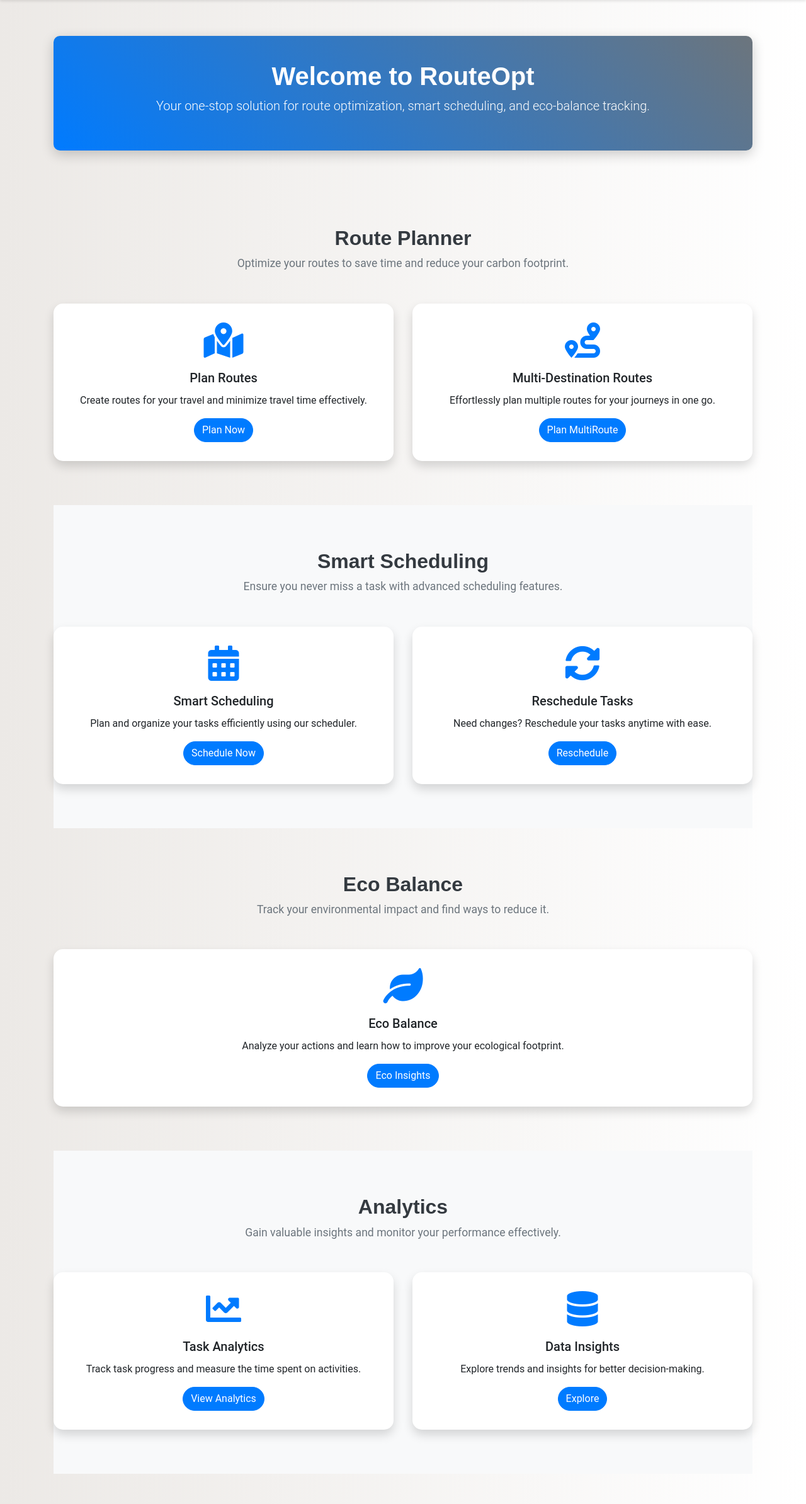
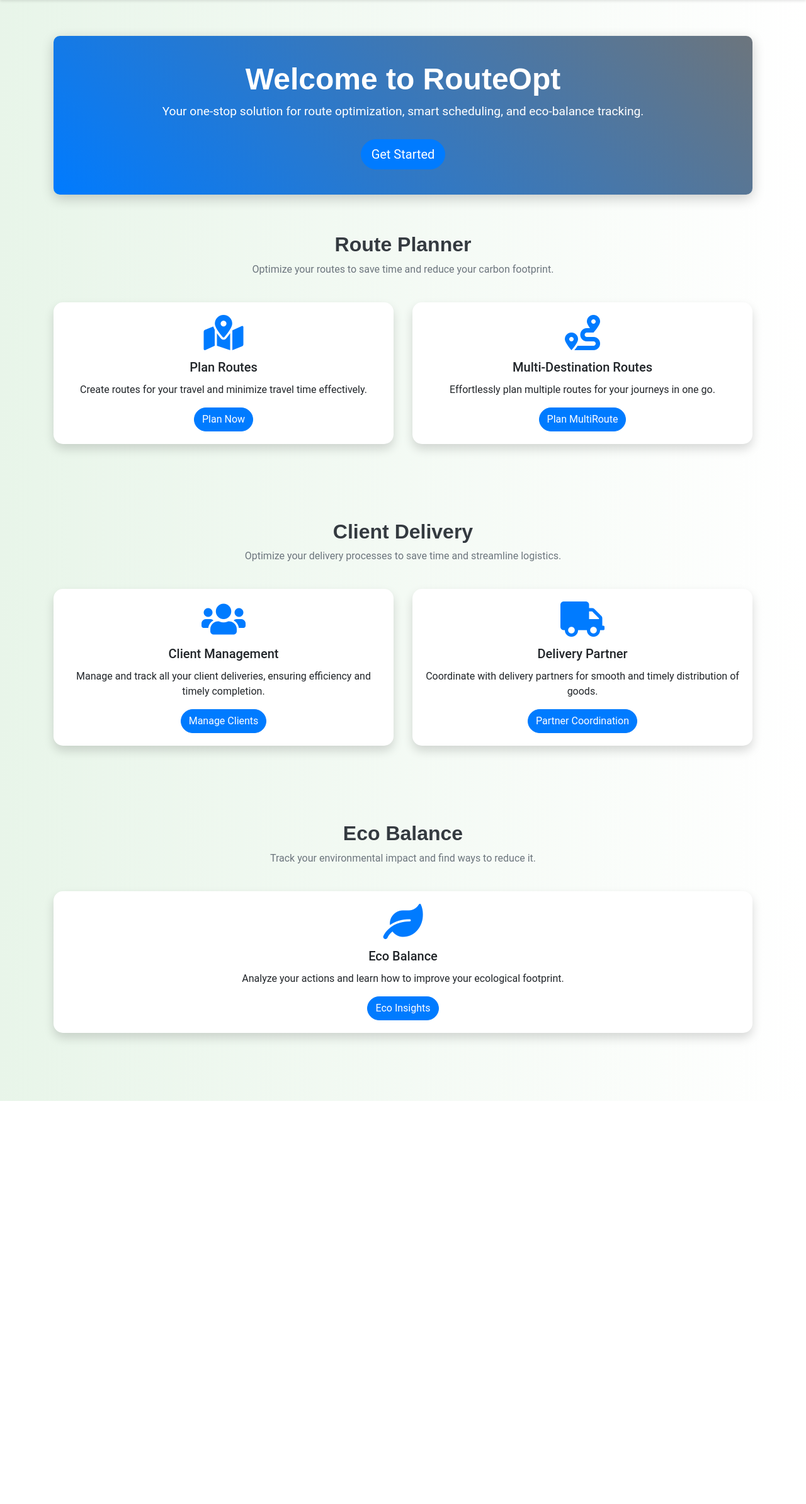
Before and after one commit to diva3501/DCR, a Flask app: page /routeCalculator in a window 1280 px wide. Shown: the part 66-2454 px from the top of the page at 63% size. After the commit the page ends 1814 px from the top, so only its background shows below. Run offline with Flask 3, Linux system fonts and the light colour scheme; some libraries are stand-ins or nearby versions.

Commit message:
Dashboard UI Update

```diff
--- a/DynamicRouteOptimizationProject/templates/dashboard.html
+++ b/DynamicRouteOptimizationProject/templates/dashboard.html
@@ -9,41 +9,39 @@
   <link rel="stylesheet" href="https://cdnjs.cloudflare.com/ajax/libs/font-awesome/5.15.4/css/all.min.css">
   <style>
     body {
-      background: linear-gradient(to right, #ece9e6, #ffffff);
+      background: linear-gradient(to right, #e8f5e9, #ffffff);
       font-family: "Roboto", sans-serif;
+      overflow-x: hidden;
     }
+
     .dashboard-header {
       background: linear-gradient(45deg, #007bff, #6c757d);
       border-radius: 10px;
       padding: 40px 20px;
       text-align: center;
       box-shadow: 0 6px 20px rgba(0, 0, 0, 0.2);
-      margin-bottom: 50px;
       color: #fff;
     }
 
     .dashboard-header h1 {
       font-family: 'Poppins', sans-serif;
-      font-size: 2.5rem;
+      font-size: 3rem;
       font-weight: bold;
     }
 
     .dashboard-header p {
-      font-size: 1.25rem;
-      font-family: 'Roboto', sans-serif;
+      font-size: 1.2rem;
+      margin-bottom: 30px;
     }
 
     .section {
-      padding: 70px 0;
-    }
-
-    .section:nth-child(odd) {
-      background-color: #f8f9fa;
+      padding: 60px 0;
+      position: relative;
     }
 
     .section-title {
       text-align: center;
-      margin-bottom: 50px;
+      margin-bottom: 40px;
     }
 
     .section-title h2 {
@@ -54,7 +52,7 @@
     }
 
     .section-title p {
-      font-size: 1.1rem;
+      font-size: 1rem;
       color: #6c757d;
     }
 
@@ -64,14 +62,6 @@
       transition: transform 0.3s ease, box-shadow 0.3s ease;
       background-color: #ffffff;
       overflow: hidden;
-      opacity: 0;
-      transform: translateY(50px);
-    }
-
-    .card.visible {
-      opacity: 1;
-      transform: translateY(0);
-      transition: opacity 0.6s ease, transform 0.6s ease;
     }
 
     .card:hover {
@@ -81,13 +71,13 @@
 
     .card-body {
       text-align: center;
-      padding: 30px 20px;
+      padding: 20px;
     }
 
     .card-body i {
       font-size: 3.5rem;
       color: #007bff;
-      margin-bottom: 20px;
+      margin-bottom: 15px;
     }
 
     .card:hover .card-body i {
@@ -103,21 +93,32 @@
       transform: scale(1.05);
     }
 
+    .highlight-section {
+      background-color: #f1f8e9;
+      padding: 60px 20px;
+      border-radius: 15px;
+      margin-top: 40px;
+    }
+
+    .highlight-section img {
+      width: 100%;
+      max-height: 400px;
+      object-fit: cover;
+      border-radius: 10px;
+      margin-bottom: 20px;
+    }
+
     @media (max-width: 768px) {
       .dashboard-header h1 {
-        font-size: 2rem;
-      }
-
-      .dashboard-header p {
-        font-size: 1rem;
+        font-size: 2.5rem;
       }
 
       .section-title h2 {
         font-size: 1.5rem;
       }
 
-      .card {
-        margin-bottom: 20px;
+      .highlight-section img {
+        max-height: 300px;
       }
     }
   </style>
@@ -128,11 +129,15 @@
 
   <div class="container py-5">
     <div class="dashboard-header">
-      <h1 class="display-4">Welcome to RouteOpt</h1>
-      <p class="lead">Your one-stop solution for route optimization, smart scheduling, and eco-balance tracking.</p>
+      <h1>Welcome to RouteOpt</h1>
+      <p>Your one-stop solution for route optimization, smart scheduling, and eco-balance tracking.</p>
+      <div>
+        <a href="/get-started" class="btn btn-primary btn-lg">Get Started</a>
+      </div>
     </div>
 
-    <div id="route-planner" class="section">
+
+    <div class="section" id="route-planner">
       <div class="section-title">
         <h2>Route Planner</h2>
         <p>Optimize your routes to save time and reduce your carbon footprint.</p>
@@ -143,7 +148,7 @@
             <div class="card-body">
               <i class="fas fa-map-marked-alt"></i>
               <h5 class="card-title">Plan Routes</h5>
-              <p class="card-text">Create routes for your travel and minimize travel time effectively.</p>
+              <p>Create routes for your travel and minimize travel time effectively.</p>
               <a href="/routes" class="btn btn-primary">Plan Now</a>
             </div>
           </div>
@@ -153,44 +158,43 @@
             <div class="card-body">
               <i class="fas fa-route"></i>
               <h5 class="card-title">Multi-Destination Routes</h5>
-              <p class="card-text">Effortlessly plan multiple routes for your journeys in one go.</p>
+              <p>Effortlessly plan multiple routes for your journeys in one go.</p>
               <a href="/calculate-multi-routes" class="btn btn-primary">Plan MultiRoute</a>
             </div>
           </div>
         </div>
       </div>
     </div>
-
-    <div id="smart-scheduling" class="section">
+    <div class="section" id="route-planner">
       <div class="section-title">
-        <h2>Smart Scheduling</h2>
-        <p>Ensure you never miss a task with advanced scheduling features.</p>
+        <h2>Client Delivery</h2>
+        <p>Optimize your delivery processes to save time and streamline logistics.</p>
       </div>
       <div class="row">
         <div class="col-md-6">
           <div class="card shadow">
             <div class="card-body">
-              <i class="fas fa-calendar-alt"></i>
-              <h5 class="card-title">Smart Scheduling</h5>
-              <p class="card-text">Plan and organize your tasks efficiently using our scheduler.</p>
-              <a href="/smart_scheduling" class="btn btn-primary">Schedule Now</a>
+              <i class="fas fa-users"></i>
+              <h5 class="card-title">Client Management</h5>
+              <p>Manage and track all your client deliveries, ensuring efficiency and timely completion.</p>
+              <a href="/client" class="btn btn-primary">Manage Clients</a>
             </div>
           </div>
         </div>
         <div class="col-md-6">
           <div class="card shadow">
             <div class="card-body">
-              <i class="fas fa-sync-alt"></i>
-              <h5 class="card-title">Reschedule Tasks</h5>
-              <p class="card-text">Need changes? Reschedule your tasks anytime with ease.</p>
-              <a href="/reschedule" class="btn btn-primary">Reschedule</a>
+              <i class="fas fa-truck"></i>
+              <h5 class="card-title">Delivery Partner</h5>
+              <p>Coordinate with delivery partners for smooth and timely distribution of goods.</p>
+              <a href="/deliveryPartner" class="btn btn-primary">Partner Coordination</a>
             </div>
           </div>
         </div>
       </div>
     </div>
 
-    <div id="eco-balance" class="section">
+    <div class="section" id="eco-balance">
       <div class="section-title">
         <h2>Eco Balance</h2>
         <p>Track your environmental impact and find ways to reduce it.</p>
@@ -201,7 +205,7 @@
             <div class="card-body">
               <i class="fas fa-leaf"></i>
               <h5 class="card-title">Eco Balance</h5>
-              <p class="card-text">Analyze your actions and learn how to improve your ecological footprint.</p>
+              <p>Analyze your actions and learn how to improve your ecological footprint.</p>
               <a href="/eco-balance" class="btn btn-primary">Eco Insights</a>
             </div>
           </div>
@@ -209,34 +213,6 @@
       </div>
     </div>
 
-    <div id="analytics" class="section">
-      <div class="section-title">
-        <h2>Analytics</h2>
-        <p>Gain valuable insights and monitor your performance effectively.</p>
-      </div>
-      <div class="row">
-        <div class="col-md-6">
-          <div class="card shadow">
-            <div class="card-body">
-              <i class="fas fa-chart-line"></i>
-              <h5 class="card-title">Task Analytics</h5>
-              <p class="card-text">Track task progress and measure the time spent on activities.</p>
-              <a href="/analytics" class="btn btn-primary">View Analytics</a>
-            </div>
-          </div>
-        </div>
-        <div class="col-md-6">
-          <div class="card shadow">
-            <div class="card-body">
-              <i class="fas fa-database"></i>
-              <h5 class="card-title">Data Insights</h5>
-              <p class="card-text">Explore trends and insights for better decision-making.</p>
-              <a href="/data-insights" class="btn btn-primary">Explore</a>
-            </div>
-          </div>
-        </div>
-      </div>
-    </div>
   </div>
 
   <script>
```
